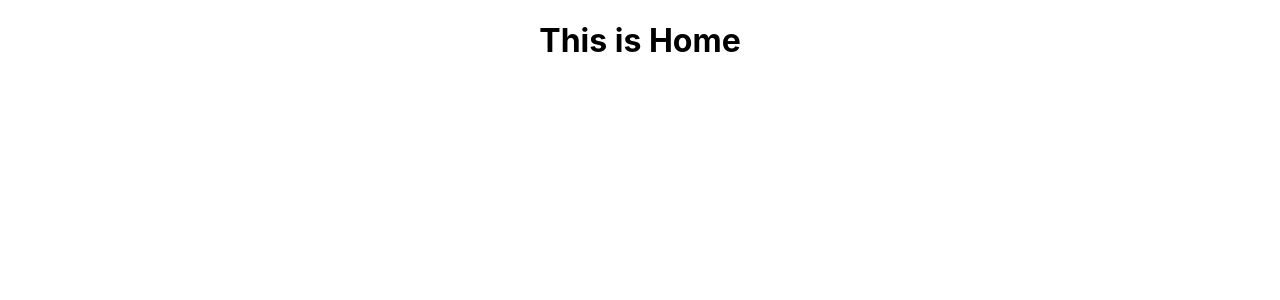
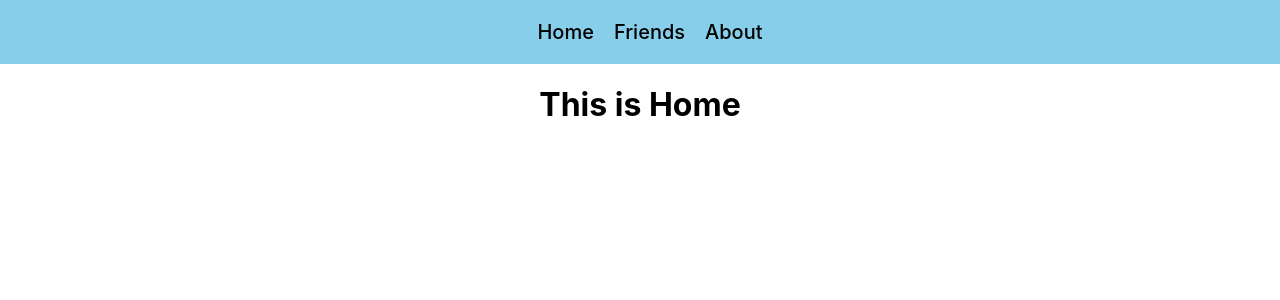
Before and after one commit to Prince-Baust/explore-react-router, a React (Create React App) app: page / in a window 1280 px wide. Shown: the top 300 px of the page. Built offline with nearby package versions, Linux system fonts and the light colour scheme.

Commit message:
navigate routes using Navlink

```diff
--- a/src/App.js
+++ b/src/App.js
@@ -4,11 +4,13 @@ import About from "./components/About/About";
 import Friends from "./components/Firends/Friends";
 import NotFound from "./components/NotFound/NotFound";
 import {BrowserRouter, Route, Switch} from "react-router-dom";
+import Header from "./components/Header/Header";
 
 function App() {
     return (
         <div className="App">
             <BrowserRouter>
+                <Header/>
                 <Switch>
                     <Route exact path="/">
                         <Home/>
--- /dev/null
+++ b/src/components/Header/Header.js
@@ -0,0 +1,30 @@
+import React from 'react';
+import {NavLink} from "react-router-dom";
+
+const Header = () => {
+    const navStyles = {
+        backgroundColor: 'skyblue',
+        padding: '20px',
+        fontSize: '20px'
+    };
+    const navLinkStyle = {
+        color: 'black',
+        fontWeight: '500',
+        marginLeft: '20px',
+        textDecoration: 'none'
+    };
+    const activeStyle = {
+        color: 'red',
+        borderBottom: '2px solid red',
+        paddingBottom: '5px'
+    }
+    return (
+        <nav style={navStyles}>
+            <NavLink activeStyle={activeStyle} style={navLinkStyle} to="/home">Home</NavLink>
+            <NavLink activeStyle={activeStyle} style={navLinkStyle} to="/friends">Friends</NavLink>
+            <NavLink activeStyle={activeStyle} style={navLinkStyle} to="/about">About</NavLink>
+        </nav>
+    );
+};
+
+export default Header;
```
